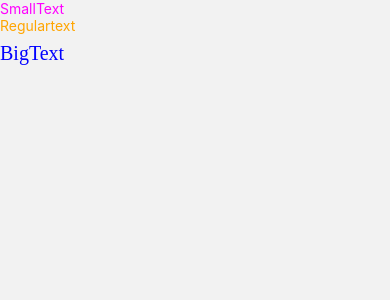
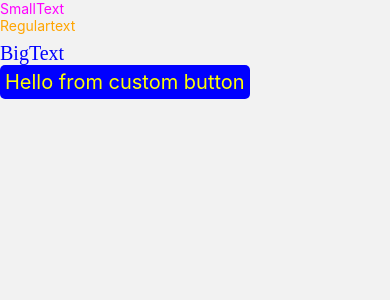
Before and after one commit to nteguem/logicRdv_reactnative, a React Native app: screen /home in a window 390 px wide. Shown: the top 300 px of the page. Built offline with nearby package versions, Linux system fonts and the light colour scheme.

Commit message:
create custom button with custom styles

```diff
--- /dev/null
+++ b/src/components/global/CustomAppButton.js
@@ -0,0 +1,40 @@
+import React from 'react';
+import {Text, TouchableOpacity, StyleSheet} from 'react-native';
+import {colors} from './colors';
+
+const CustomAppButton = ({title, buttonStyle, textStyle, onPress}) => {
+  const passedButtonStyles = Array.isArray(buttonStyle)
+    ? Object.assign({}, ...buttonStyle)
+    : buttonStyle;
+  const passedTextStyles = Array.isArray(textStyle)
+    ? Object.assign({}, ...textStyle)
+    : textStyle;
+  return (
+    <TouchableOpacity
+      onPress={onPress}
+      style={[styles.appButtonContainer, {...passedButtonStyles}]}>
+      <Text style={[styles.appButtonText, {...passedTextStyles}]}>{title}</Text>
+    </TouchableOpacity>
+  );
+};
+
+const styles = StyleSheet.create({
+  // ...
+  appButtonContainer: {
+    display: 'flex',
+    flexDirection: 'row',
+    elevation: 8,
+    backgroundColor: '#009688',
+    borderRadius: 5,
+    paddingVertical: 5,
+    paddingHorizontal: 5,
+    alignSelf: 'baseline',
+  },
+  appButtonText: {
+    fontSize: 20,
+    color: colors.white,
+    alignSelf: 'center',
+  },
+});
+
+export default CustomAppButton;
--- a/src/screens/Home.js
+++ b/src/screens/Home.js
@@ -2,7 +2,8 @@ import React from 'react';
 import SmallText from '../components/Texts/SmallText';
 import Regulartext from '../components/Texts/RegularText';
 import BigText from '../components/Texts/BigText';
-import {StyleSheet, View} from 'react-native';
+import {Alert, StyleSheet, View} from 'react-native';
+import CustomAppButton from '../components/global/CustomAppButton';
 
 function Home() {
   return (
@@ -12,6 +13,14 @@ function Home() {
         Regulartext
       </Regulartext>
       <BigText style={[{color: 'blue'}]}>BigText</BigText>
+      <View>
+        <CustomAppButton
+          onPress={() => Alert.alert('Button pressed')}
+          title="Hello from custom button"
+          buttonStyle={[{backgroundColor: 'blue'}]}
+          textStyle={[styles.customStyle]}
+        />
+      </View>
     </View>
   );
 }
@@ -25,6 +34,9 @@ const styles = StyleSheet.create({
   customTextStyle: {
     marginBottom: 8,
   },
+  customStyle: {
+    color: 'yellow',
+  },
 });
 
 export default Home;
```
